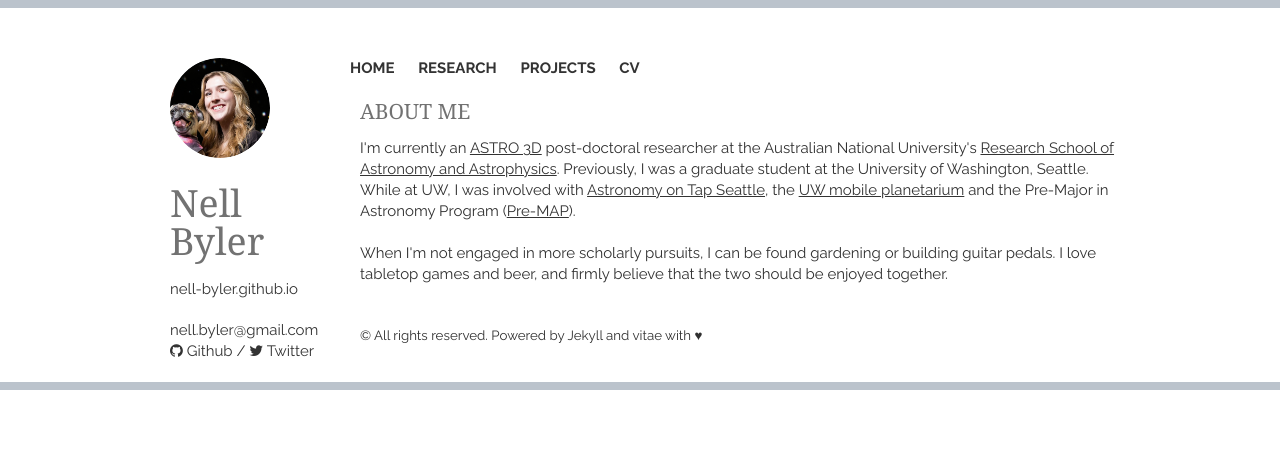
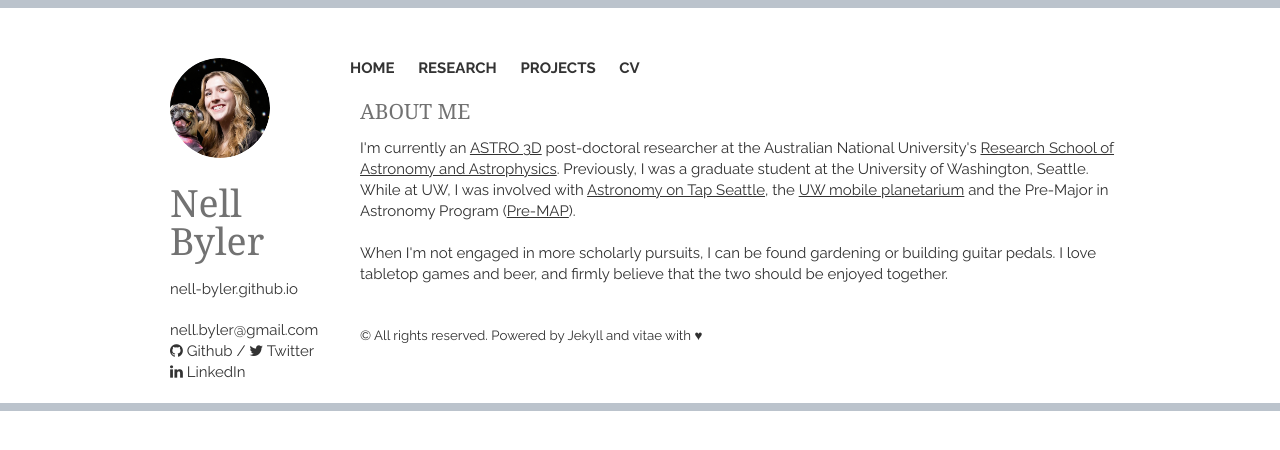
Before and after one commit to nell-byler/nell-byler.github.io, a Jekyll site: the page built from index.html, in a window 1280 px wide. Shown: the top 450 px of the page. Built offline with Jekyll 4.4.1, drawn with Linux system fonts in a browser that asks for light colours; nearby versions of some CDN libraries; the list of posts is cut into pages by our own code.

Commit message:
adding linkedin

```diff
--- a/_config.yml
+++ b/_config.yml
@@ -21,6 +21,7 @@
 website_full: https://nell-byler.github.io
 github: nell-byler
 twitter: lstar_gal
+linkedin: nell-byler
 google_analytics: UA-85469455-1
 
 # needed for travis-ci build
--- a/_layouts/layout.html
+++ b/_layouts/layout.html
@@ -38,8 +38,8 @@
         </p>
         <p>
             <a href="{{ site.email_full }}">{{ site.email }}</a><br/>
-            <a href="https://github.com/{{ site.github }}"><i class="fa fa-github"></i> Github</a> /
-            <a href="https://twitter.com/{{ site.twitter }}"><i class="fa fa-twitter"></i> Twitter</a>
+            <a href="https://github.com/{{ site.github }}"><i class="fa fa-github"></i> Github</a> / <a href="https://twitter.com/{{ site.twitter }}"><i class="fa fa-twitter"></i> Twitter</a>
+            <a href="https://linkedin.com/in/{{ site.linkedin }}"><i class="fa fa-linkedin"></i> LinkedIn </a>
         </p>
     </header>
     <div class="thirteen columns clearfix">
```
